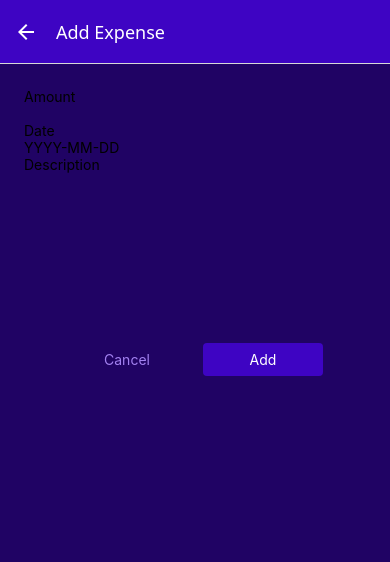
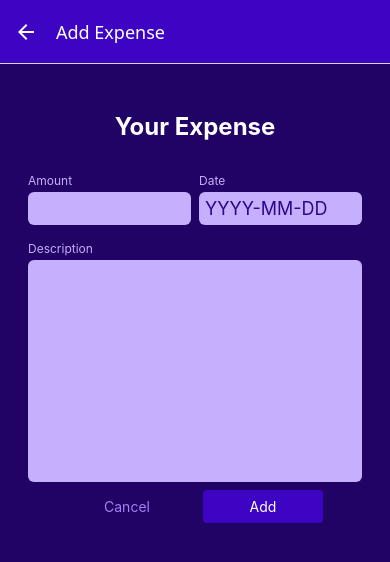
Before and after one commit to W-P-N/expense-tracker, a React Native app: screen /ManageExpense in a window 390 px wide. Shown: the top 562 px of the page. Built offline with nearby package versions, Linux system fonts and the light colour scheme.

Commit message:
Added styling to input components

```diff
--- a/components/ManageExpense/ExpenseForm.js
+++ b/components/ManageExpense/ExpenseForm.js
@@ -1,4 +1,4 @@
-import { View } from "react-native";
+import { StyleSheet, Text, View } from "react-native";
 import Input from "./Input";
 
 function ExpenseForm() {
@@ -7,15 +7,18 @@ function ExpenseForm() {
 
     return (
         <View>
-            <Input label='Amount' textInputConfig={{
+            <Text style={styles.titleStyle}>Your Expense</Text>
+            <View style={styles.inputsRow}>
+                <Input label='Amount' style={styles.rowInput} textInputConfig={{
                     keyboardType: 'decimal-pad',
                     onChangeText: amountChangedHandler,
                 }}/>
-            <Input label='Date' textInputConfig={{
+                <Input label='Date' style={styles.rowInput} textInputConfig={{
                     placeholder: 'YYYY-MM-DD',
                     maxLength: 10,
                     onChangeText: () => {}
                 }}/>
+            </View>
             <Input label='Description'textInputConfig={{
                 multiline: true,
                 numberOfLines: 10
@@ -26,4 +29,24 @@ function ExpenseForm() {
     );
 };
 
-export default ExpenseForm
+export default ExpenseForm;
+
+const styles = StyleSheet.create({
+    rootContainer: {
+        marginTop: 40,
+    },
+    titleStyle: {
+        fontWeight: 'bold',
+        fontSize: 24,
+        color: 'white',
+        marginVertical: 24,
+        textAlign: 'center'
+    },
+    inputsRow: {
+        flexDirection: 'row',
+        justifyContent: 'space-between'
+    },
+    rowInput: {
+        flex: 1
+    }
+})
--- a/components/ManageExpense/Input.js
+++ b/components/ManageExpense/Input.js
@@ -1,12 +1,44 @@
-import { TextInput, Text, View } from "react-native";
+import { TextInput, Text, View, StyleSheet } from "react-native";
+import { GlobalStyles } from "../../constants/styles";
 
-function Input({label, textInputConfig}) {
+function Input({label, style, textInputConfig}) {
+
+    // Push the style if the configuration has multiline
+    const inputStyles = [styles.input];
+
+    if (textInputConfig && textInputConfig.multiline) {
+        inputStyles.push(styles.inputMultiline)
+    }
+
     return (
-        <View>
-            <Text>{label}</Text>
-            <TextInput {...textInputConfig} />
+        <View style={[styles.inputContainer, style]}>
+            <Text style={styles.label}>{label}</Text>
+            <TextInput style={inputStyles} {...textInputConfig} />
         </View>
     );
 };
 
 export default Input;
+
+const styles = StyleSheet.create({
+    inputContainer: {
+        marginHorizontal: 4,
+        marginVertical: 8,
+    },
+    label: {
+        fontSize: 12,
+        color: GlobalStyles.colors.primary100,
+        marginBottom: 4
+    },
+    input: {
+        backgroundColor: GlobalStyles.colors.primary100,
+        padding: 6,
+        borderRadius: 6,
+        fontSize: 18,
+        color: GlobalStyles.colors.primary700
+    },
+    inputMultiline: {
+        minHeight: 100,
+        textAlignVertical: 'top'  // Given in docs
+    }
+});
```
Lines whose indentation alone changed are shown as unchanged.
